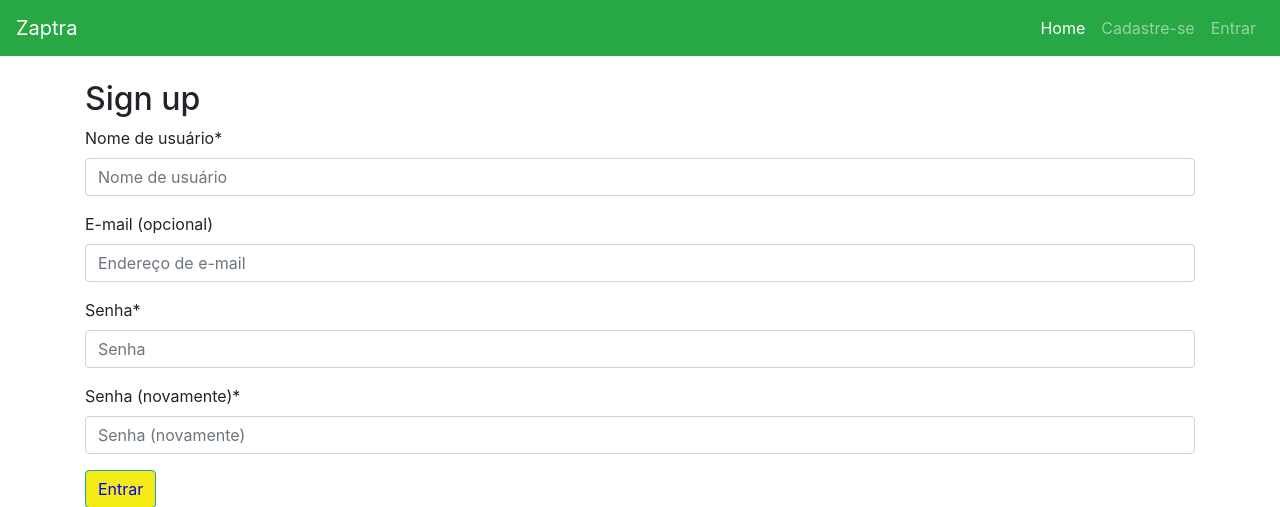
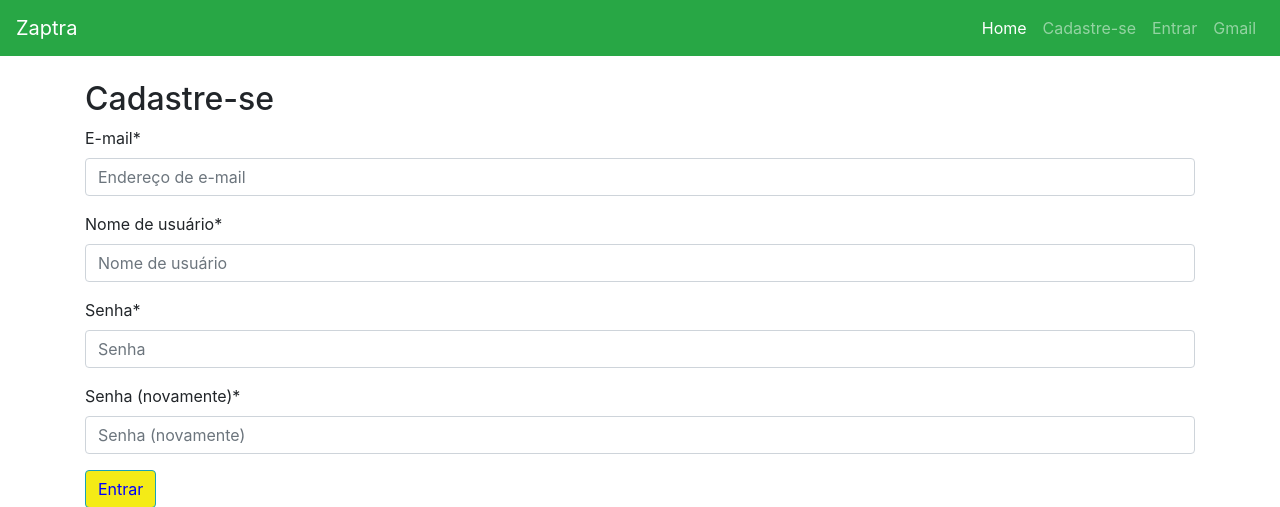
Before and after one commit to fabioost/zaptra, a Django app: page /accounts/signup/ in a window 1280 px wide. Shown: the top 507 px of the page. Run offline with Django 3.2, Linux system fonts and the light colour scheme; parts of the project's set-up code (start-up, migrations or seed data) failed here and were passed over; some libraries are stand-ins or nearby versions.

Commit message:
Adapttacao Requrements.txt

```diff
--- a/main/templates/main/header.html
+++ b/main/templates/main/header.html
@@ -14,6 +14,7 @@
 		<div>
 			{% include "main/includes/navbar.html" %}
 			{% include "main/includes/messages.html" %}
+
 
 
 			<div class="container">
--- a/main/templates/main/includes/navbar.html
+++ b/main/templates/main/includes/navbar.html
@@ -9,7 +9,7 @@
 
       {% if user.is_authenticated%}
         <li class="nav-item"><a class="nav-link" href="/editar_register/{{user.id}}">{{user.username}}</a></li>
-        <li  class="nav-item"><a id='id_logout' class="nav-link" href="/logout">Sair</a></li>
+        <li  class="nav-item"><a id='id_logout' class="nav-link" href="/accounts/logout/">Sair</a></li>
 
         <!-- Dropdown Structure-->
         <li class="nav-item dropdown">
@@ -25,8 +25,9 @@
           </div>
         </li>
         {% else %}
-          <li class="nav-item"><a class="nav-link" href="/register">Cadastre-se</a></li>
+          <li class="nav-item"><a class="nav-link" href="/accounts/signup/">Cadastre-se</a></li>
           <li class="nav-item"><a class="nav-link" href="/accounts/login/">Entrar</a></li>
+          <li class="nav-item"><a class="nav-link" href="/accounts/google/login/">Gmail</a></li>
         {% endif %}
     </ul>
   </div>
--- a/requirements.txt
+++ b/requirements.txt
@@ -11,7 +11,6 @@ django-allauth==0.40.0
 django-cpffield==0.1.1
 django-crispy-forms==1.7.2
 django-easy-pdf==0.1.1
-django-heroku==0.3.1
 django-tinymce4-lite==1.7.5
 gunicorn==19.9.0
 html5lib==1.0.1
--- a/templates/account/signup.html
+++ b/templates/account/signup.html
@@ -6,7 +6,7 @@
 
 {% block content %}
 
-	<h2>Sign up</h2>
+	<h2>Cadastre-se</h2>
 	<form method="post">
 	  {% csrf_token %}
 	  {{ form|crispy }}
```
Also changed, not shown: zaptra/settings.py (+11 -3 lines).
